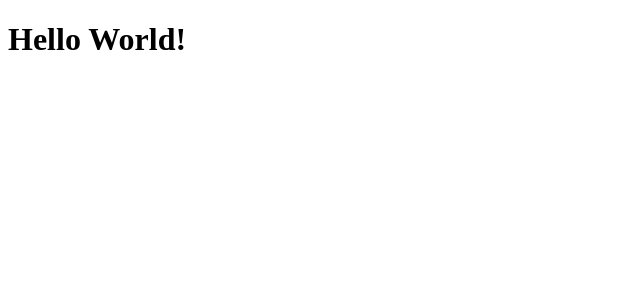
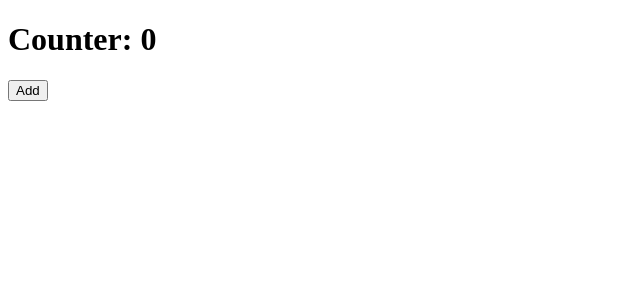
Before and after one commit to guikuhnen/RestWithASPNET, a React (Create React App) app in the folder client/: page / in a window 1280 px wide. Shown: the top 300 px of the page, without its empty margins (0-640 px from the left). Built offline with nearby package versions, Linux system fonts and the light colour scheme.

Commit message:
Testando o conceito de Imutabilidade.

```diff
--- a/client/src/App.js
+++ b/client/src/App.js
@@ -1,7 +1,19 @@
-import React from 'react';
+import React, { useState } from 'react';
+import Header from './Header';
 
 export default function App() {
+  const [counter, setCounter] = useState(0);
+
+  function increment() {
+    setCounter(counter + 1);
+  }
+
   return (
-    <h1>Hello World!</h1>
+    <div>
+      <Header>
+        Counter: {counter}
+      </Header>
+      <button onClick={increment}>Add</button>
+    </div>
   );
 }
--- /dev/null
+++ b/client/src/Header.js
@@ -0,0 +1,9 @@
+import React from 'react';
+
+export default function Header({children}) {
+    return (
+        <header>
+            <h1>{children}</h1>
+        </header>
+    )
+}
```
